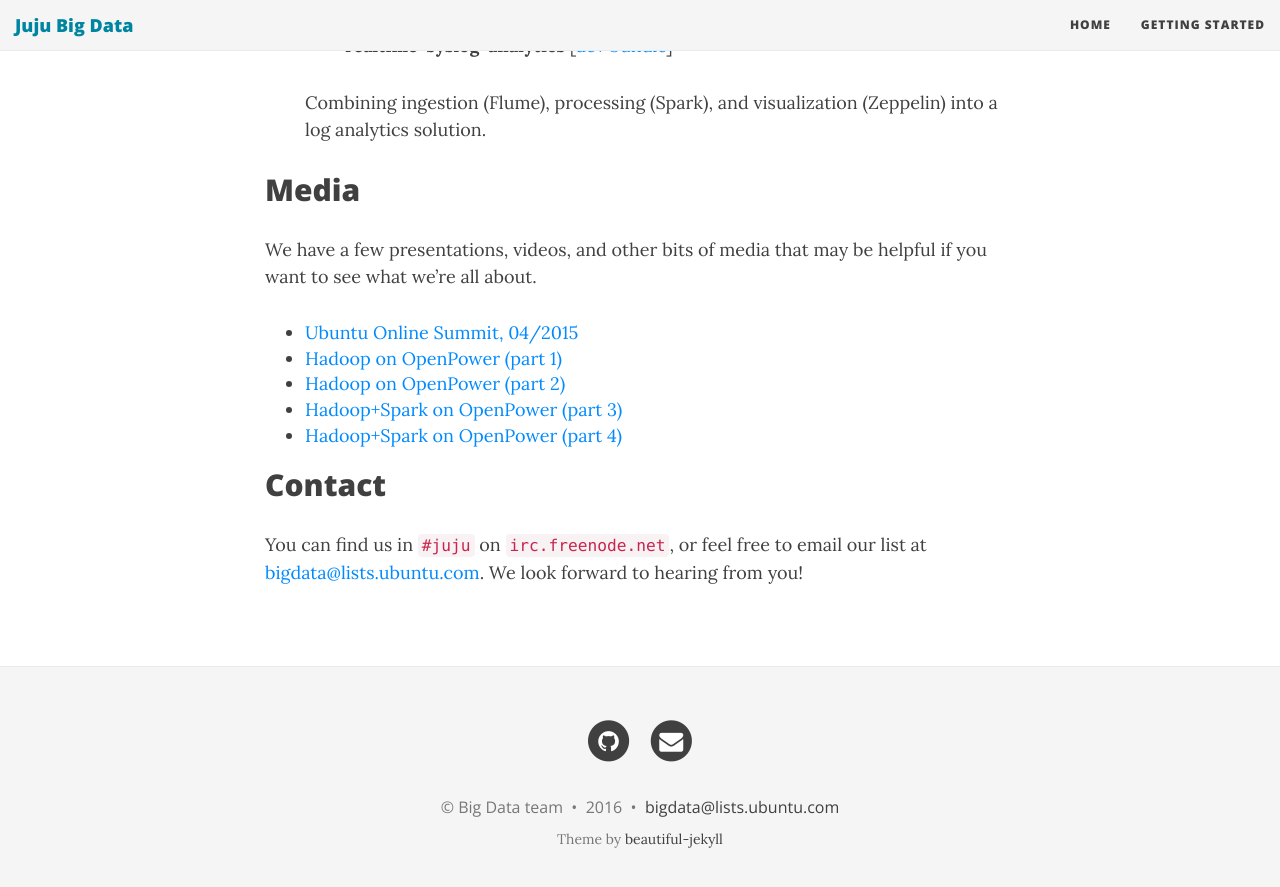
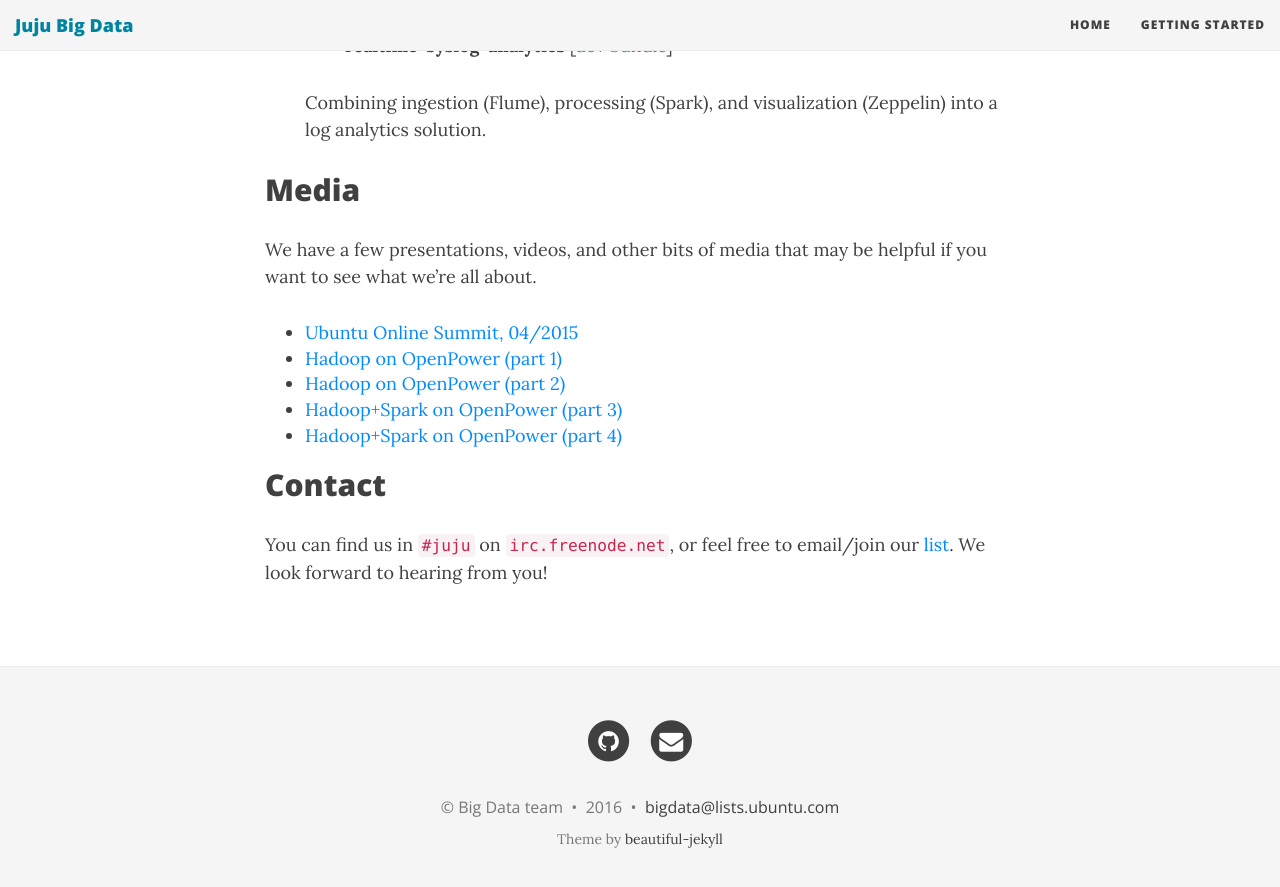
Before and after one commit to juju-solutions/bigdata-community, a Jekyll site: the page built from getstarted.md, in a window 1280 px wide and 900 px high, scrolled down 4779 px. Shown: the top 887 px of the window. Built offline with Jekyll 4.4.1, drawn with Linux system fonts in a browser that asks for light colours; nearby versions of some CDN libraries; Markdown is read by kramdown in place of the engine named in the settings; comment, search, counter and statistics services are not loaded.

Commit message:
Update mail list link
Update the mail list link to be the mailman info page in case folks would like to join the list.

```diff
--- a/getstarted.md
+++ b/getstarted.md
@@ -234,5 +234,5 @@
 
 ## Contact
 
-You can find us in `#juju` on `irc.freenode.net`, or feel free to email our
-list at <bigdata@lists.ubuntu.com>. We look forward to hearing from you!
+You can find us in `#juju` on `irc.freenode.net`, or feel free to email/join our
+[list](https://lists.ubuntu.com/mailman/listinfo/bigdata). We look forward to hearing from you!
```
